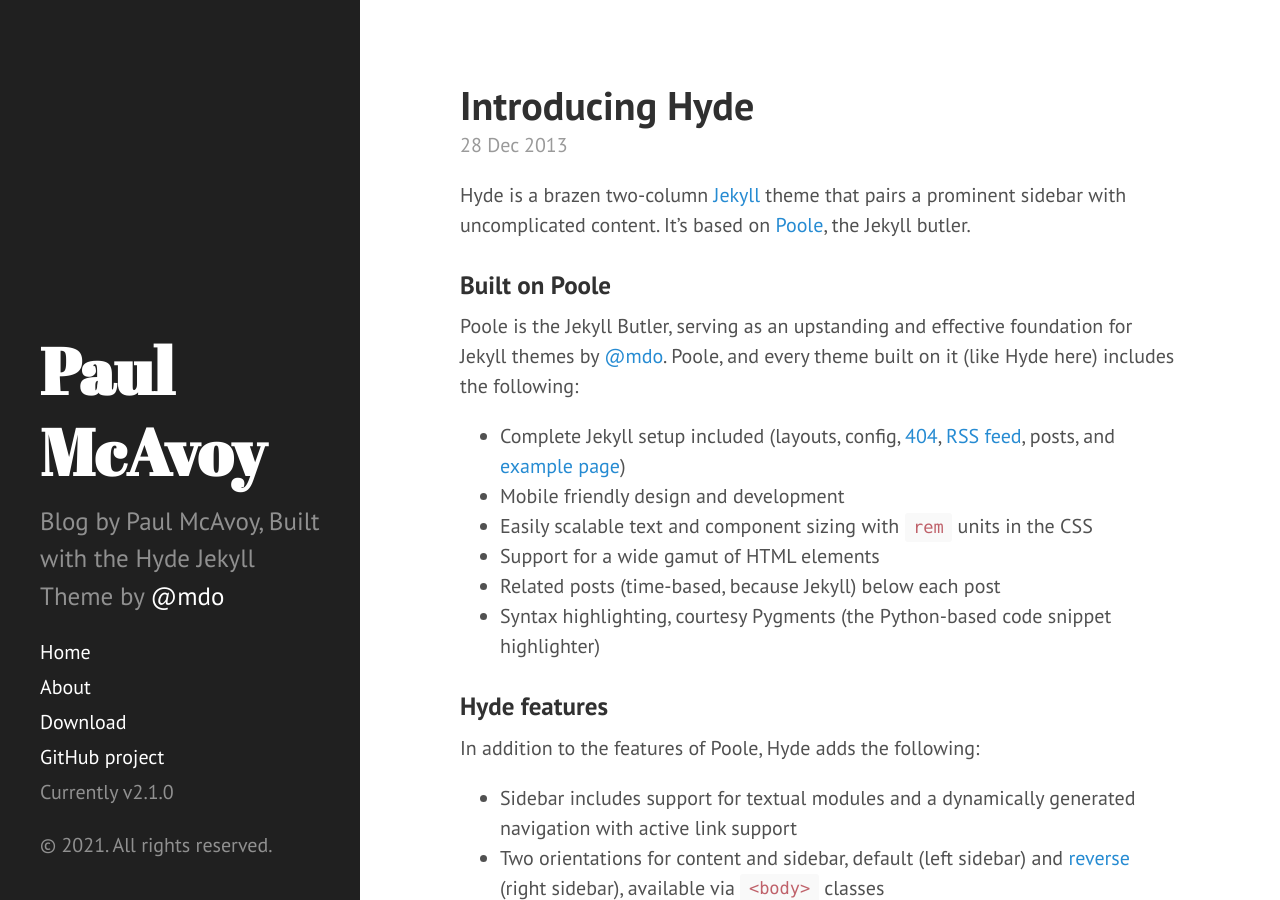
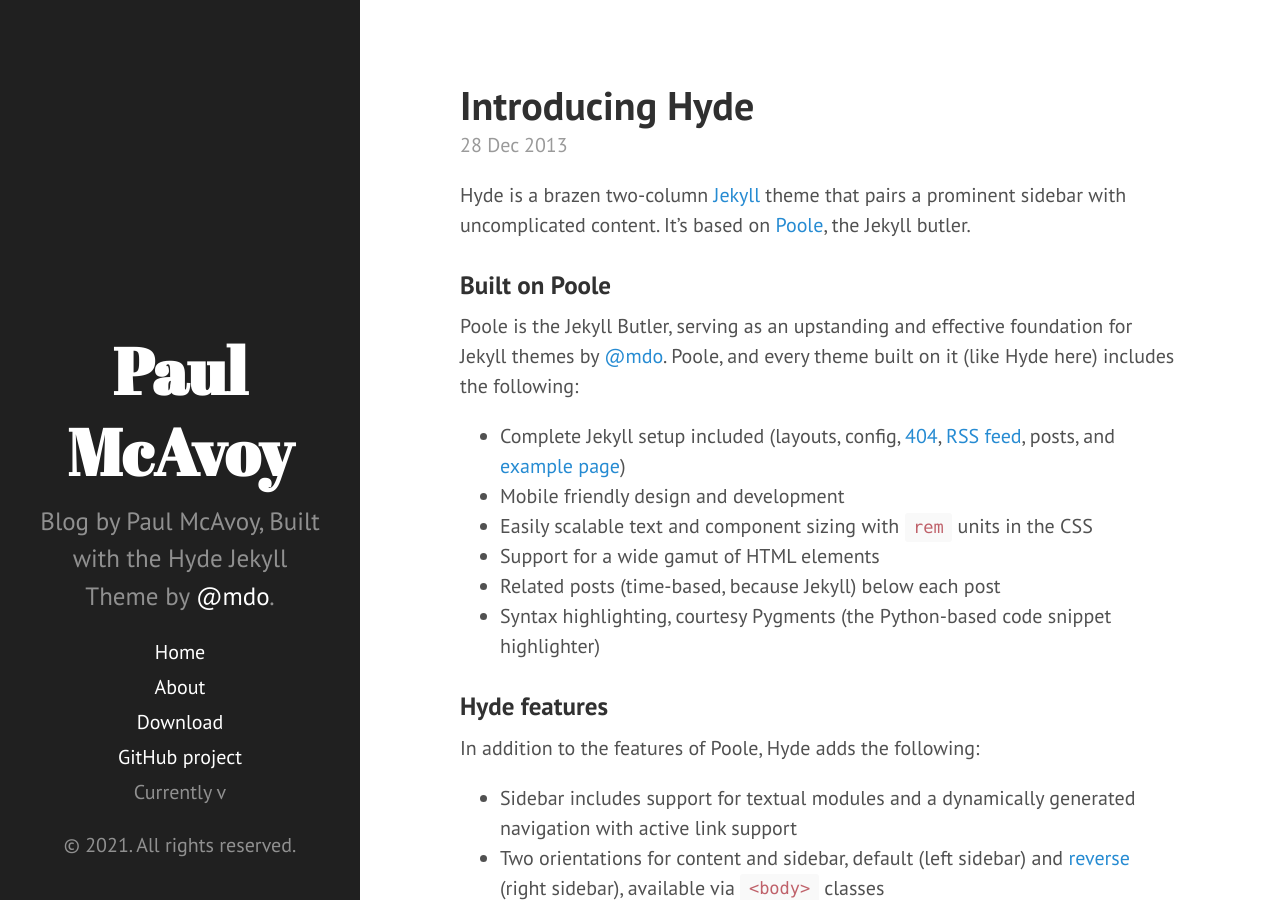
Before and after one commit to paulmca860/paulmca860.github.io, a Jekyll site: the page built from index.html, in a window 1280 px wide and 900 px high. Built offline with Jekyll 4.4.1, drawn with Linux system fonts in a browser that asks for light colours; Markdown is read by kramdown in place of the engine named in the settings; the list of posts is cut into pages by our own code.

Commit message:
changes to config and sidebar.

```diff
--- a/_config.yml
+++ b/_config.yml
@@ -8,7 +8,7 @@
 # Setup
 title:            Paul McAvoy
 tagline:          'Homepage'
-description:      'Blog by Paul McAvoy, Built with the Hyde Jekyll Theme by <a href="https://twitter.com/mdo">@mdo</a>'
+description:      'Blog by Paul McAvoy, Built with the Hyde Jekyll Theme by <a href="https://twitter.com/mdo">@mdo</a>.'
 baseurl:          /
 
 author:
@@ -16,8 +16,5 @@
 
 paginate:         5
 
-# Custom vars
-version:          2.1.0
-
 github:
-  repo:           https://github.com/poole/hyde
+  repo:           https://github.com/paulmca860/paulmca860.github.io
--- a/_includes/sidebar.html
+++ b/_includes/sidebar.html
@@ -1,4 +1,4 @@
-<div class="sidebar">
+<div class="sidebar"  style = "text-align: center;">
   <div class="container sidebar-sticky">
     <div class="sidebar-about">
       <h1>
```
